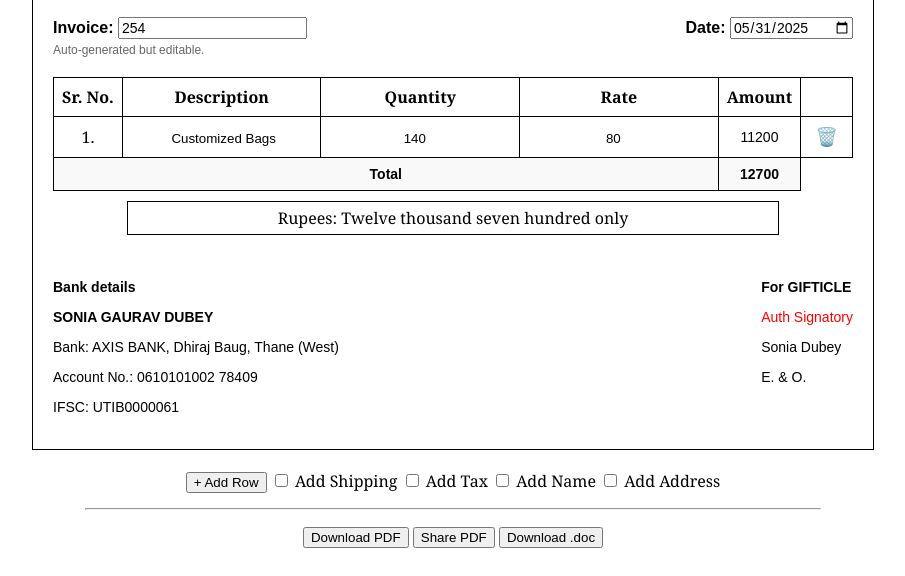
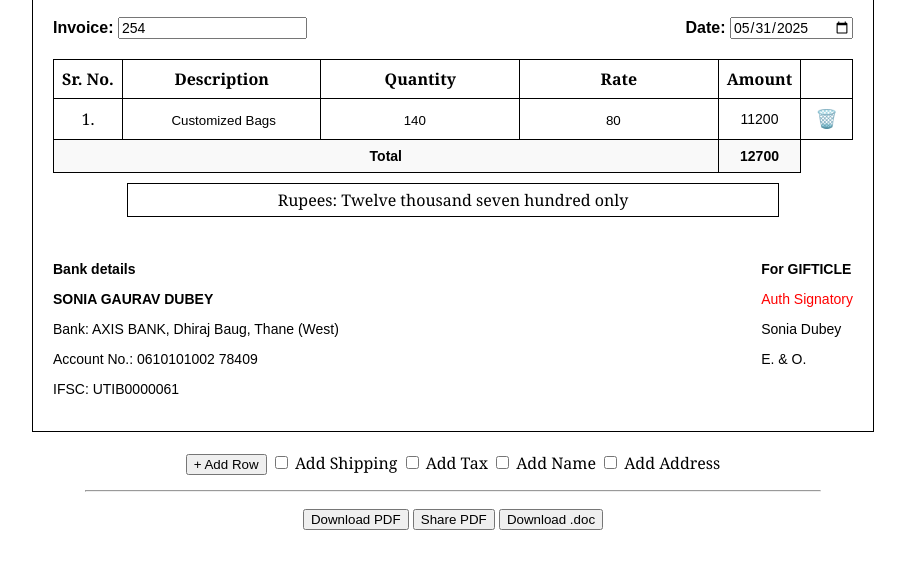
Before and after one commit to Suhani2716/Gifticle_invoice, a plain HTML site: page index.html in a window 1280 px wide. Shown: the part 289-865 px from the top of the page, without its empty margins (187-1092 px from the left). Drawn offline with nearby package versions, Linux system fonts and the light colour scheme.

Commit message:
Update index.html

```diff
--- a/index.html
+++ b/index.html
@@ -21,9 +21,7 @@
       <div>
         <strong>Invoice:</strong>
         <input type="text" id="invoiceNo" />
-        <div style="font-size:12px; color:#666; margin-top:4px;">
-          Auto-generated but editable.
-        </div>
+
       </div>
       <div><strong>Date:</strong> <input type="date" id="invoiceDate" value="2025-05-31" /></div>
     </div>
```
